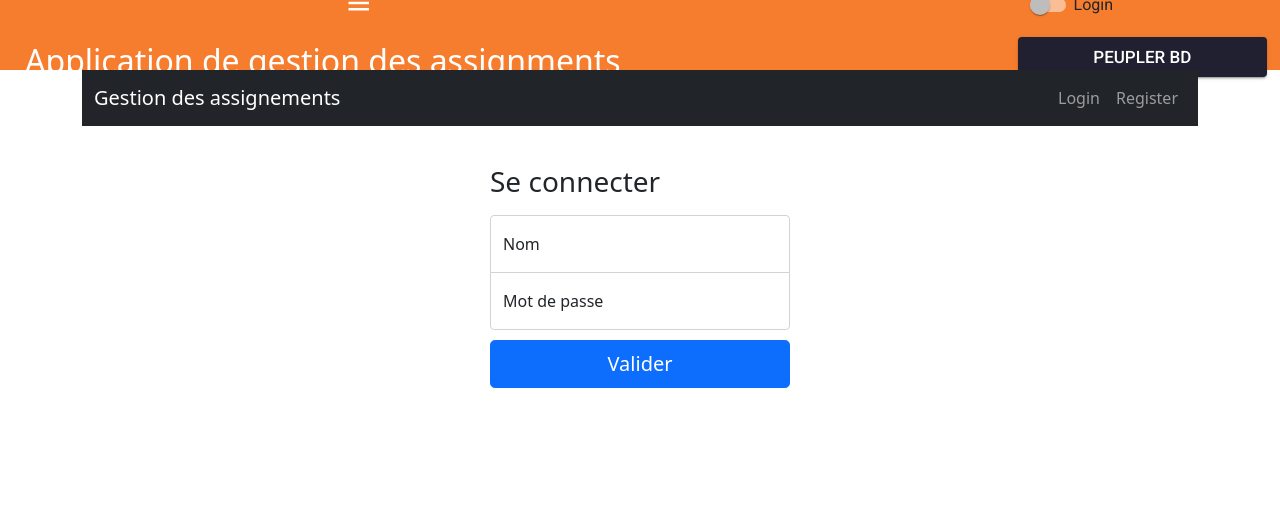
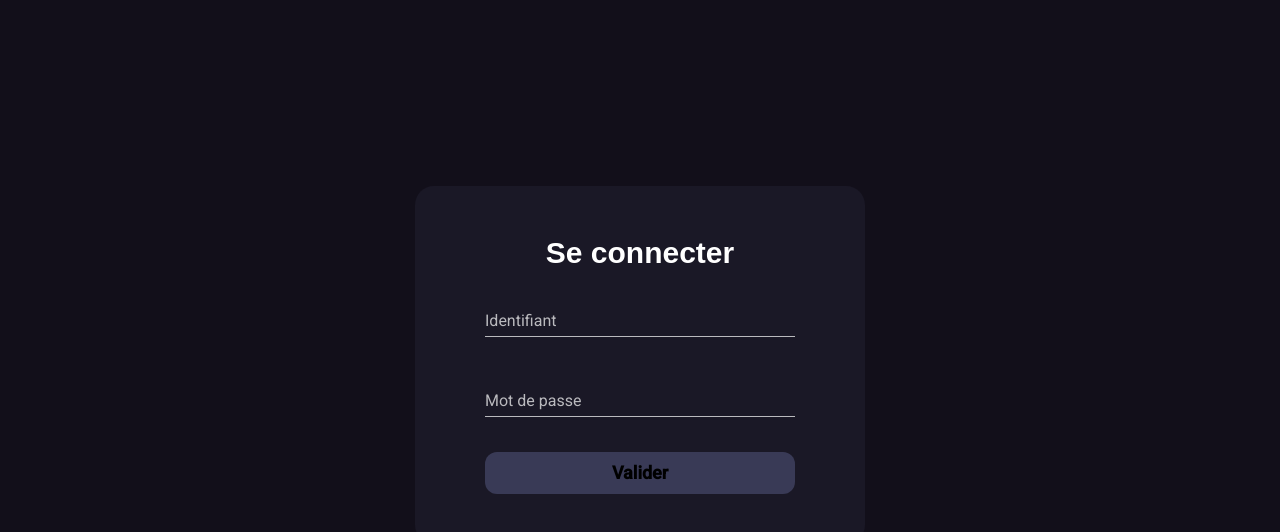
Before and after one commit to MorganeU/MiniProjetAssignments_Web, an Angular app: page /login in a window 1280 px wide. Shown: the top 532 px of the page. Built offline with nearby package versions, Linux system fonts and the light colour scheme.

Commit message:
weehou un login

```diff
--- a/src/app/app.component.html
+++ b/src/app/app.component.html
@@ -1,4 +1,4 @@
-<div class="column">
+<div class="column" *ngIf="(router?.routerState?.snapshot?.url ?? '') !=='/login'">
   <div class="row">
     <button mat-icon-button (click)="clickIcon()">
       <mat-icon class="menuicon">menu</mat-icon>
--- a/src/app/app.component.ts
+++ b/src/app/app.component.ts
@@ -11,28 +11,32 @@ import { AuthService } from './shared/auth.service';
 export class AppComponent {
   title = 'Application de gestion des assignments';
 
-isClicked:boolean=false;
+  isClicked: boolean = false;
+  router:Router|null=null
 
   constructor(
     private authService: AuthService,
-    private router: Router,
+    router: Router,
     private assignmentsService: AssignmentsService
-  ) {}
+  ) {
+    this.router=router
+  }
 
-  clickIcon(){
-    if (!this.isClicked) this.isClicked=true;
-    else this.isClicked=false;
+  clickIcon() {
+    if (!this.isClicked) this.isClicked = true;
+    else this.isClicked = false;
   }
 
   login() {
-    if (!this.authService.loggedIn) {
-      console.log("Je n'étais pas connecté, je suis maintenant loggé");
-      this.authService.logIn();
-    } else {
-      console.log("J'étais  connecté, je suis maintenant déloggé");
-      this.authService.logOut();
-      this.router.navigate(['/home']);
-    }
+    console.log(this.router)
+    // if (!this.authService.loggedIn) {
+      // console.log("Je n'étais pas connecté, je suis maintenant loggé");
+    //   this.authService.logIn();
+    // } else {
+    //   console.log("J'étais  connecté, je suis maintenant déloggé");
+    //   this.authService.logOut();
+    //   this.router.navigate(['/home']);
+    // }
   }
 
   remplirBD() {
@@ -43,7 +47,7 @@ isClicked:boolean=false;
 
       // replaceUrl = true = force le refresh, même si
       // on est déjà sur la page d’accueil
-      this.router.navigate(['/home'], { replaceUrl: true });
+      this.router?.navigate(['/home'], { replaceUrl: true });
     });
   }
 }
--- a/src/app/assignments/edit-assignment/edit-assignment.component.html
+++ b/src/app/assignments/edit-assignment/edit-assignment.component.html
@@ -12,8 +12,7 @@
       <mat-datepicker #picker></mat-datepicker>
     </mat-form-field>
 
-    <button mat-raised-button color="primary"
-           (click)="onSaveAssignment()">
+    <button mat-raised-button color="primary" (click)="onSaveAssignment()">
       Sauver
     </button>
   </form>
--- a/src/app/login/login.component.css
+++ b/src/app/login/login.component.css
@@ -1,39 +1,40 @@
-html,
-body {
+.form-signin {
+  display: flex;
+  align-items: center;
+  justify-content: center;
   height: 100%;
 }
 
-body {
+form {
+  color: white;
   display: flex;
-  align-items: center;
-  padding-top: 40px;
-  padding-bottom: 40px;
-  background-color: #f5f5f5;
+  flex-direction: column;
+  gap: 15px;
+  background-color: #1a1826;
+  border-radius: 19px;
+  padding: 50px 70px;
+  width: 450px;
 }
 
-.form-signin {
-  width: 100%;
-  max-width: 330px;
-  padding: 15px;
-  margin: auto;
+p {
+  font-size: 30px;
+  font-weight: 600;
+  margin-top: 0;
+  margin-bottom: 7px;
+  text-align: center;
 }
 
-.form-signin .checkbox {
-  font-weight: 400;
+:host::ng-deep .mat-raised-button:not([class*="mat-elevation-z"]) {
+  border-color: rgba(0, 0, 0, 0.12);
+  background-color: #fca85f;
+  color: #9d062e;
+  font-size: 18px;
+  font-weight: 600;
+  padding: 3px;
+  border-radius: 12px;
 }
 
-.form-signin .form-floating:focus-within {
-  z-index: 2;
+:host::ng-deep .mat-raised-button:not([class*="mat-elevation-z"]):disabled {
+  color: black;
+  background: #393a56;
 }
-
-.form-signin input[type="email"] {
-  margin-bottom: -1px;
-  border-bottom-right-radius: 0;
-  border-bottom-left-radius: 0;
-}
-
-.form-signin input[type="password"] {
-  margin-bottom: 10px;
-  border-top-left-radius: 0;
-  border-top-right-radius: 0;
-}
--- a/src/app/login/login.component.html
+++ b/src/app/login/login.component.html
@@ -1,34 +1,16 @@
-<link href="https://cdn.jsdelivr.net/npm/bootstrap@5.1.3/dist/css/bootstrap.min.css" rel="stylesheet"
-integrity="sha384-1BmE4kWBq78iYhFldvKuhfTAU6auU8tT94WrHftjDbrCEXSU1oBoqyl2QvZ6jIW3" crossorigin="anonymous">
+<main class="form-signin">
+  <form ngForm>
+    <p>Se connecter</p>
 
-<nav class="navbar navbar-expand-md navbar-dark bg-dark mb-4">
-    <div class="container-fluid">
-      <a class="navbar-brand" href="#">Gestion des assignements</a>
-      <div>
-        <ul class="navbar-nav me-auto mb-2 mb-md-0">
-          <li class="nav-item">
-            <a class="nav-link" aria-current="page" href="/login">Login</a>
-          </li>
-          <li class="nav-item">
-            <a class="nav-link" aria-current="page" href="/register">Register</a>
-          </li>
-        </ul>
-      </div>
-    </div>
-  </nav>
+    <mat-form-field>
+      <input matInput placeholder="Identifiant" [(ngModel)]="nameUser" name='name'>
+    </mat-form-field>
 
-<main class="form-signin">
-    <form>
-      <h1 class="h3 mb-3 fw-normal">Se connecter</h1>
+    <mat-form-field>
+      <input matInput placeholder="Mot de passe" [(ngModel)]="mdp" name='mdp'>
+    </mat-form-field>
 
-      <div class="form-floating">
-        <input type="email" class="form-control" id="floatingInput" placeholder="name@example.com">
-        <label for="floatingInput">Nom</label>
-      </div>
-      <div class="form-floating">
-        <input type="password" class="form-control" id="floatingPassword" placeholder="Password">
-        <label for="floatingPassword">Mot de passe</label>
-      </div>
-      <button class="w-100 btn btn-lg btn-primary" type="submit">Valider</button>
+    <button mat-raised-button type="submit" (click)="login()" [disabled]='!nameUser||!mdp'>Valider</button>
 
-    </form>
+  </form>
+</main>
--- a/src/app/login/login.component.ts
+++ b/src/app/login/login.component.ts
@@ -1,4 +1,6 @@
 import { Component, OnInit } from '@angular/core';
+import { HttpClient } from '@angular/common/http';
+import { AssignmentsService } from '../shared/assignments.service';
 
 @Component({
   selector: 'app-login',
@@ -7,9 +9,16 @@ import { Component, OnInit } from '@angular/core';
 })
 export class LoginComponent implements OnInit {
 
-  constructor() { }
+  nameUser:string=''
+  mdp:string=''
+
+  constructor(private http: HttpClient, private assignmentsService: AssignmentsService) { }
 
   ngOnInit(): void {
   }
 
+  login(){
+    this.assignmentsService.login(this.nameUser,this.mdp)
+  }
+
 }
--- /dev/null
+++ b/src/app/login/user.model.ts
@@ -0,0 +1,6 @@
+export class User {
+    _id:string;
+    username:string;
+    password:string;
+    role: 'Eleve'|'Professeur'
+  }
--- a/src/app/shared/assignments.service.ts
+++ b/src/app/shared/assignments.service.ts
@@ -4,6 +4,9 @@ import { forkJoin, Observable, of } from 'rxjs';
 import { Assignment } from '../assignments/assignment.model';
 import { LoggingService } from './logging.service';
 import { bdInitialAssignments } from './data';
+import { User } from '../login/user.model';
+import { Router } from '@angular/router';
+import { MatSnackBar } from '@angular/material/snack-bar';
 
 @Injectable({
   providedIn: 'root'
@@ -11,12 +14,31 @@ import { bdInitialAssignments } from './data';
 
 export class AssignmentsService {
   assignments: Assignment[] = [];
+  user: User|null = null
+  loggedin = false
 
-  constructor(private loggingService: LoggingService,
-    private http: HttpClient) { }
+  constructor(private loggingService: LoggingService,private http: HttpClient, private router: Router, private snackbar: MatSnackBar) { }
 
   url = "http://localhost:8010/api/assignments";
   // url = "https://api-intense2022.herokuapp.com/api/assignments";
+
+  login(username: string, password: string) {
+    const user_payload = { username, password }
+    let url = 'http://localhost:8010/api/auth/login'
+    this.http.post<any>(url, user_payload).subscribe(result => {
+      if(result.err) {
+        console.error(result.err)
+        this.snackbar.open(result.err, '', {
+          duration: 3000
+        })
+      } else {
+        console.log(result.user);
+        this.router.navigate(['/home'])
+        this.loggedin = true
+      }
+    })
+  }
+
 
   getAssignments(): Observable<Assignment[]> {
     // return of(this.assignments);
--- a/src/app/shared/auth.guard.ts
+++ b/src/app/shared/auth.guard.ts
@@ -1,6 +1,7 @@
 import { Injectable } from '@angular/core';
 import { ActivatedRouteSnapshot, CanActivate, Router, RouterStateSnapshot, UrlTree } from '@angular/router';
 import { Observable } from 'rxjs';
+import { AssignmentsService } from './assignments.service';
 import { AuthService } from './auth.service';
 
 @Injectable({
@@ -8,33 +9,23 @@ import { AuthService } from './auth.service';
 })
 export class AuthGuard implements CanActivate {
 
-  constructor(private authService:AuthService,
+  constructor(private assignmentsService: AssignmentsService,
     private router:Router) {}
 
   canActivate(
     route: ActivatedRouteSnapshot,
     state: RouterStateSnapshot): Observable<boolean | UrlTree> | Promise<boolean | UrlTree> | boolean | UrlTree {
 
-    // si on associe ce gardien à des routes
-    // on aura le droit d'y aller que si on renvoie true
-    //return true;
+    // si on est connecté on accepte l'accès à la page
+    if(this.assignmentsService.loggedin) {
+      return true
+    }
+    // sinon on est renvoyé sur la page login
+    else {
+      this.router.navigate(["/login"]);
+      return false;
+    }
 
-    return this.authService.isAdmin()
-    .then(authentifie => {
-      if(authentifie) {
-        console.log("Authentifié, navigation autorisée")
-        return true;
-      }
-      else {
-        // avant de renvoyer false, on va naviguer
-        // vers une page d'erreur ou vers la page d'accueil
-        console.log("NON Authentifié, navigation non autorisée");
-
-        this.router.navigate(["/home"]);
-
-        return false;
-      }
-    })
 
   }
 
--- a/src/styles.css
+++ b/src/styles.css
@@ -18,6 +18,15 @@ body {
 * https://materialtheme.arcsine.dev
 * Fork at: https://materialtheme.arcsine.dev/?c=YHBhbGV0dGU$YHByaW1hcnk$YF48I2YwOTkwMCIsIj9lcjwjZmJlMGIzIiwiO2VyPCNlOTdjMDB$LCIlPmBePCM5ZDA2MmUiLCI~ZXI8I2UyYjRjMCIsIjtlcjwjODEwMzFkfiwid2Fybj5gXjwjOWQwNjJlIiwiP2VyPCNlMmI0YzAiLCI7ZXI8IzgxMDMxZH4sIj9UZXh0PCNmZmZmZmYiLCI~PTwjZmZmZmZmIiwiO1RleHQ8I2ZmZmZmZiIsIjs9PCMxMjBmMWF$LCJmb250cz5bYEA8KC00Iiwic3BhY2luZz4wfSxgQDwoLTMiLCJzcGFjaW5nPjB9LGBAPCgtMn4sYEA8KC0xIiwic3BhY2luZz4wfSxgQDxoZWFkbGluZX4sYEA8dGl0bGUiLCJzcGFjaW5nPjB9LGBAPHN1YiktMiIsInNwYWNpbmc$MH0sYEA8c3ViKS0xIiwic3BhY2luZz4wfSxgQDxib2R5LTIiLCJzcGFjaW5nPjB9LGBAPGJvZHktMSIsInNwYWNpbmc$MH0sYEA8YnV0dG9uIiwic3BhY2luZz4wfSxgQDxjYXB0aW9uIiwic3BhY2luZz4wfSxgQDxpbnB1dCIsInNpemU$bnVsbCwic3BhY2luZz4wfV0sImljb25zPEZpbGxlZCIsIj9uZXNzPmZhbHNlLCJ2ZXJzaW9uPjExfQ==
 */
+.mat-snack-bar-container {
+  background-color: rgb(157 6 46 / 28%)!important;
+  min-width: 242px!important;
+}
+.mat-simple-snackbar {
+  justify-content: center!important;
+  font-size: 16px!important;
+}
+
 /* TABLE */
 .mat-table {
   background: #212031;
```
Also changed, not shown: src/app/app.module.ts (+18 -10 lines).
